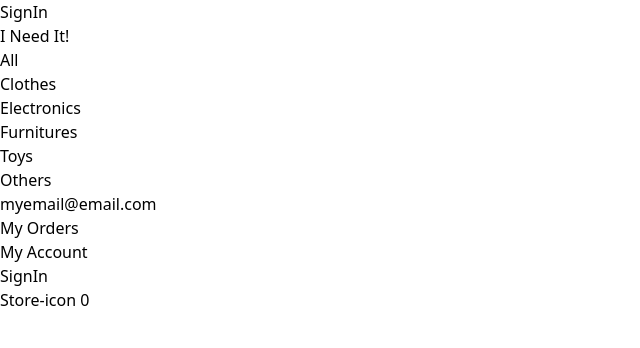
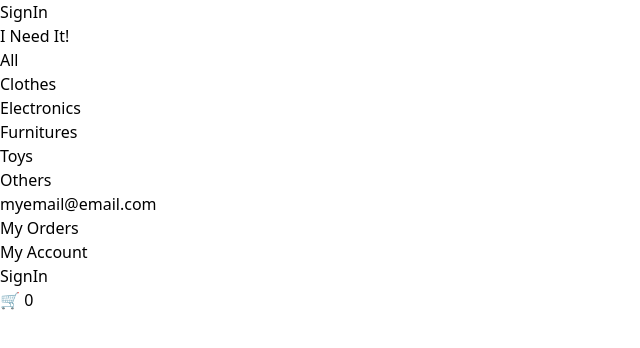
Before and after one commit to johancalr/i-need-it, a React (Vite) app: page /sign-in in a window 1280 px wide. Shown: the top 348 px of the page, without its empty margins (0-640 px from the left). Built offline with nearby package versions, Linux system fonts and the light colour scheme.

Commit message:
Gestiona el contador del carrito

```diff
--- a/src/Components/Card/index.jsx
+++ b/src/Components/Card/index.jsx
@@ -1,5 +1,9 @@
+import { useContext } from "react";
+import { StoreContext } from "../../Context";
+
 function Card ({data}) {
   const images = JSON.parse(data.images);
+  const context = useContext(StoreContext)
   return(
     <div className='bg-white cursor-pointer w-56 h-60 rounded-lg'>
       <figure className='relative mb-2 w-full h-4/5'>
@@ -7,7 +11,9 @@
           {data.category.name}
         </span>
         <img className='w-full h-full object-cover rounded-lg' src={images[0]} alt={`${data.title} description`} />
-        <div className='absolute top-0 right-0  flex justify-center items-center bg-white w-6 h-6 rounded-full m-2 p-1'>
+        <div className='absolute top-0 right-0  flex justify-center items-center bg-white w-6 h-6 rounded-full m-2 p-1'
+          onClick={() => context.setCount(context.count + 1)}
+        >
           +
         </div>
       </figure>
--- a/src/Components/Navbar/index.jsx
+++ b/src/Components/Navbar/index.jsx
@@ -1,7 +1,10 @@
+import { useContext } from "react";
 import { NavLink } from "react-router-dom";
+import { StoreContext } from "../../Context";
 
 function Navbar () {
   const activeStyle = 'underline underline-offset-4'
+  const context = useContext(StoreContext);
   return(
     <nav className='flex justify-between items-center fixed top-0 z-10 w-full py-5 px-8 text-sm font-light'>
       <ul className="flex items-center gap-3">
@@ -91,7 +94,7 @@
         </li>
         <li>
           <NavLink>
-            Store-icon 0
+            &#128722; {context.count}
           </NavLink>
         </li>
       </ul>
--- /dev/null
+++ b/src/Context/index.jsx
@@ -0,0 +1,18 @@
+import { createContext, useState } from "react";
+
+const StoreContext = createContext();
+
+function StoreProvider({children}) {
+  const [count, setCount] = useState(0);
+
+  return (
+    <StoreContext.Provider value={{
+      count,
+      setCount
+    }}>
+      {children}
+    </StoreContext.Provider>
+  );
+}
+
+export { StoreContext, StoreProvider };
--- a/src/Pages/App/index.jsx
+++ b/src/Pages/App/index.jsx
@@ -2,15 +2,16 @@
 import './App.css';
 import { AppRoutes } from '../../Routes/AppRoutes';
 import { Navbar } from '../../Components/Navbar';
+import { StoreProvider } from '../../Context';
 
 function App() {
   return (
-    <>
+    <StoreProvider>
       <BrowserRouter>
         <AppRoutes/>
         <Navbar />
       </BrowserRouter>
-    </>
+    </StoreProvider>
   )
 }
 
```
